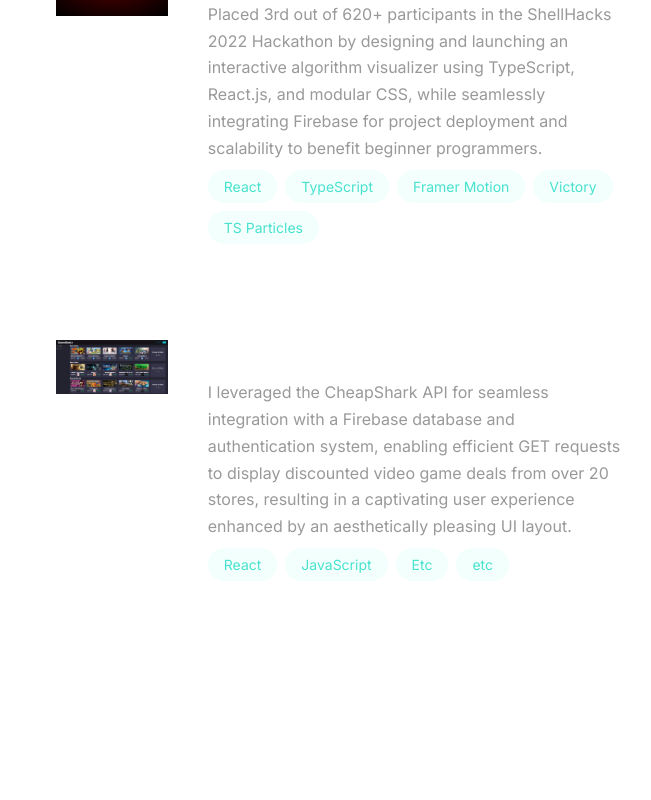
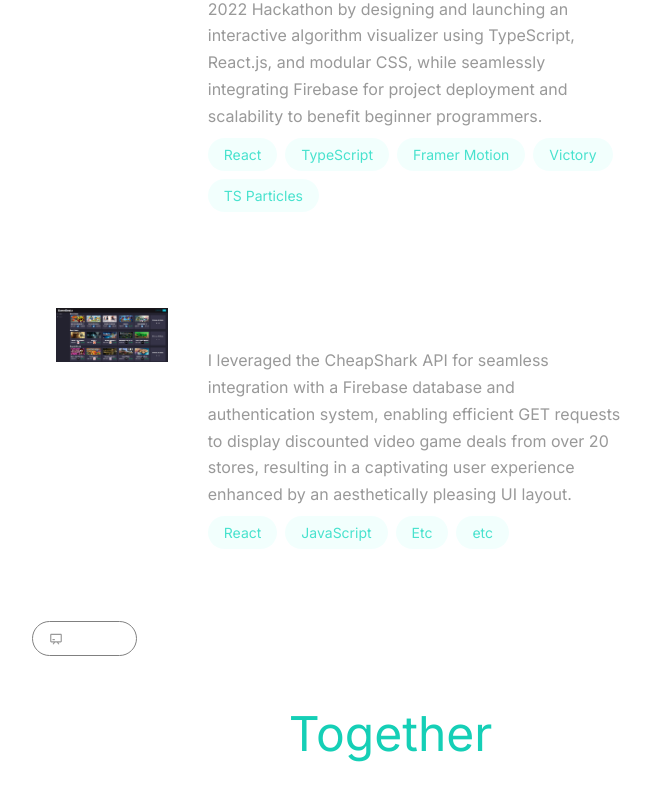
Before and after one commit to AlejandroV01/portfoliov2, a Next.js app: page / in a window 1280 px wide. Shown: the part 3295-4095 px from the top of the page, without its empty margins (538-1189 px from the left). Before the commit the page ends 3948 px from the top, so only its background shows below. Built offline with nearby package versions, Linux system fonts and the light colour scheme.

Commit message:
Moving to Contact Page

```diff
--- /dev/null
+++ b/app/components/Contact.jsx
@@ -0,0 +1,13 @@
+import React from 'react'
+
+const Contact = () => {
+  return (
+    <div className='gutterHuge'>
+      <h1 className='lighterHeading gutterBig'>
+        Let&apos;s Work <span className='mainColor '>Together</span>
+      </h1>
+    </div>
+  )
+}
+
+export default Contact
--- a/app/components/Projects.jsx
+++ b/app/components/Projects.jsx
@@ -31,7 +31,7 @@ const Projects = () => {
   ]
   return (
     <div>
-      <h1 className='lighterHeading gutterHuge'>
+      <h1 className='lighterHeading gutterBig'>
         My <span className='mainColor '>Projects</span>
       </h1>
       {info.map((project, index) => {
@@ -41,7 +41,7 @@ const Projects = () => {
             {/* eslint-disable-next-line */}
             <img className='leftGrid fullWidth' alt={project.title} src={project.imgUrl} />
             <div className='flexVert rightGrid'>
-              <div className='flex gutter' style={{ gap: '1rem', alignItems: 'center' }}>
+              <div className='flex gutter' style={{ alignItems: 'center' }}>
                 <h3 className=' projectResumeTitle'>{project.title}</h3>
                 <div>
                   <FiExternalLink className='externalLink' size={18} />
--- a/app/components/Resume.css
+++ b/app/components/Resume.css
@@ -48,4 +48,11 @@
   transition: color 0.3s ease-in-out;
   width: 20px;
   color: var(--textColor);
+  margin-left: 0.5rem;
+  transition: margin-left 0.1s ease-in-out;
 }
+
+.grid:hover .externalLink {
+  transition: margin-left 0.1s ease-in-out;
+  margin-left: 0.75rem;
+}
--- a/app/scenes/InfoPanel.jsx
+++ b/app/scenes/InfoPanel.jsx
@@ -5,6 +5,7 @@ import { FiMail } from 'react-icons/fi'
 import { HiOutlineSquare3Stack3D } from 'react-icons/hi'
 import { RiSuitcaseLine } from 'react-icons/ri'
 import About from '../components/About'
+import Contact from '../components/Contact'
 import Introduce from '../components/Introduce'
 import Projects from '../components/Projects'
 import Resume from '../components/Resume'
@@ -31,6 +32,11 @@ const InfoPanel = () => {
         <span>PROJECTS</span>
       </div>
       <Projects />
+      <div className='chip gutterBig'>
+        <BiChalkboard />
+        <span>Contact</span>
+      </div>
+      <Contact />
     </div>
   )
 }
```
